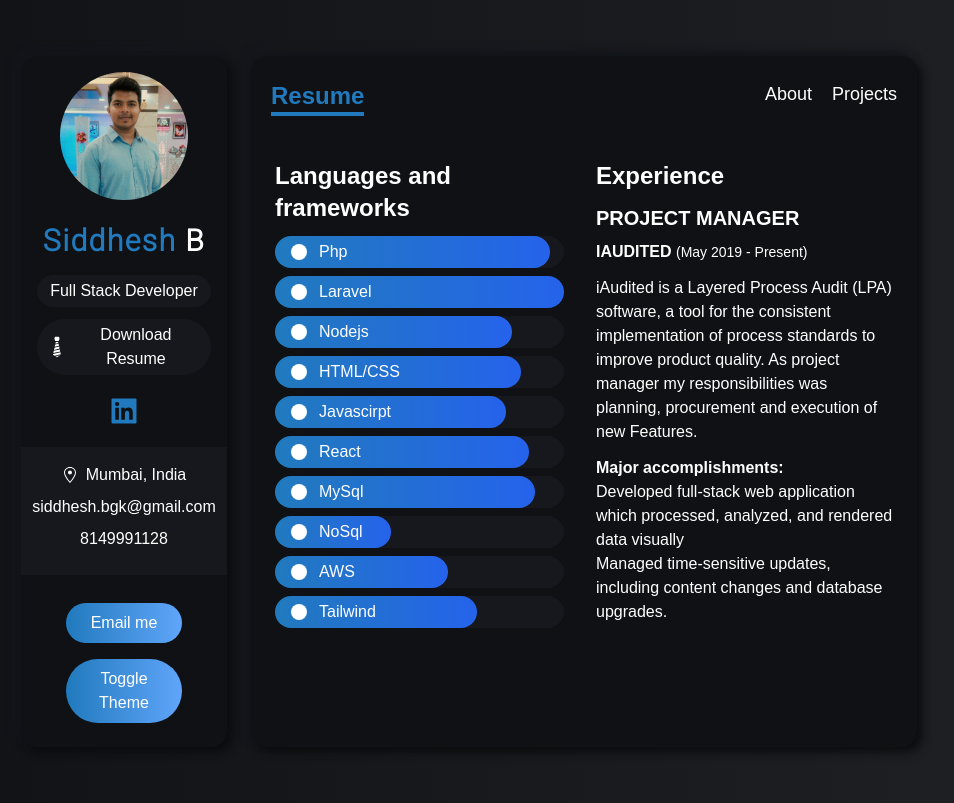
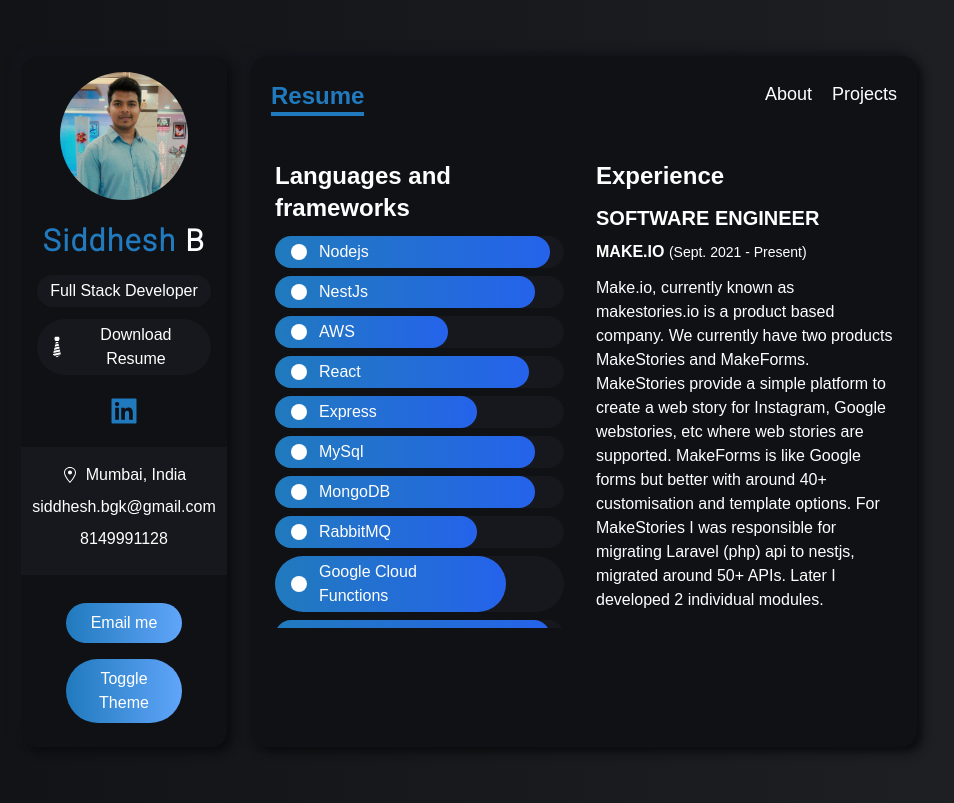
Before and after one commit to siddheshx/portfolio, a Next.js app: page /resume in a window 1280 px wide. Shown: the whole page, without its empty margins (171-1125 px from the left). Built offline with nearby package versions, Linux system fonts and the light colour scheme.

Commit message:
updates 2022

```diff
--- a/components/ProjectCard.tsx
+++ b/components/ProjectCard.tsx
@@ -66,17 +66,6 @@
                 />
 
               </motion.div>
-              <motion.div
-                variants={fadeInUp} className="flex justify-center my-4 space-x-3">
-                <a
-                  href={deployed_url}
-                  className="flex items-center px-4 py-2 space-x-3 text-lg bg-gray-200 dark:bg-dark-200"
-                  target="_blank"
-                  rel="noreferrer"
-                >
-                  <AiFillProject /> <span>Project</span>
-                </a>
-              </motion.div>
             </motion.div>
 
             <motion.div
--- a/components/Sidebar.tsx
+++ b/components/Sidebar.tsx
@@ -35,7 +35,7 @@
                 B
             </h3>
             <p className="px-2 py-1 my-3 bg-gray-200 rounded-full dark:bg-dark-200">Full Stack Developer</p>
-            <a className="flex items-center justify-center px-2 py-1 my-3 bg-gray-200 rounded-full dark:bg-dark-200" href="/assets/siddhesh_bgk_2021.pdf" download="siddhesh_bgk_2021">
+            <a className="flex items-center justify-center px-2 py-1 my-3 bg-gray-200 rounded-full dark:bg-dark-200" href="/assets/siddhesh_bgk_2022.pdf" download="siddhesh_bgk_2022">
                 <GiTie className="w-6 h-6" /> Download Resume
             </a>
             <div className="flex justify-around w-9/12 mx-auto my-5 text-green md:w-full">
--- a/data.ts
+++ b/data.ts
@@ -27,7 +27,7 @@
   {
     Icon: MdDeveloperMode,
     title: "Competitive Coder",
-    about: "A seasoned problem solver at <b>Project Euler</b> and <b>HackerRank</b>.",
+    about: "A seasoned problem solver at <b>Project Euler</b>, <b>HackerRank</b> and <b>LeetCode</b>.",
   },
   {
     Icon: AiOutlineAntDesign,
@@ -46,6 +46,51 @@
 export const languages: Skill[] = [
   {
     Icon: BsCircleFill,
+    name: "Nodejs",
+    level: "95",
+  },
+  {
+    Icon: BsCircleFill,
+    name: "NestJs",
+    level: "90",
+  },
+  {
+    Icon: BsCircleFill,
+    name: "AWS",
+    level: "60",
+  },
+  {
+    Icon: BsCircleFill,
+    name: "React",
+    level: "88",
+  },
+  {
+    Icon: BsCircleFill,
+    name: "Express",
+    level: "70",
+  },
+  {
+    Icon: BsCircleFill,
+    name: "MySql",
+    level: "90",
+  },
+  {
+    Icon: BsCircleFill,
+    name: "MongoDB",
+    level: "90",
+  },
+  {
+    Icon: BsCircleFill,
+    name: "RabbitMQ",
+    level: "70",
+  },
+  {
+    Icon: BsCircleFill,
+    name: "Google Cloud Functions",
+    level: "80",
+  },
+  {
+    Icon: BsCircleFill,
     name: "Php",
     level: "95",
   },
@@ -56,11 +101,6 @@
   },
   {
     Icon: BsCircleFill,
-    name: "Nodejs",
-    level: "82",
-  },
-  {
-    Icon: BsCircleFill,
     name: "HTML/CSS",
     level: "85",
   },
@@ -68,26 +108,6 @@
     Icon: BsCircleFill,
     name: "Javascirpt",
     level: "80",
-  },
-  {
-    Icon: BsCircleFill,
-    name: "React",
-    level: "88",
-  },
-  {
-    Icon: BsCircleFill,
-    name: "MySql",
-    level: "90",
-  },
-  {
-    Icon: BsCircleFill,
-    name: "NoSql",
-    level: "40",
-  },
-  {
-    Icon: BsCircleFill,
-    name: "AWS",
-    level: "60",
   },
   {
     Icon: BsCircleFill,
@@ -102,6 +122,16 @@
   {
     Icon: BsCircleFill,
     name: "Redis",
+    level: "70",
+  },
+  {
+    Icon: BsCircleFill,
+    name: "Clickhouse",
+    level: "48",
+  },
+  {
+    Icon: BsCircleFill,
+    name: "AWS Athena",
     level: "70",
   },
 ];
@@ -120,7 +150,7 @@
   {
     Icon: BsCircleFill,
     name: "Docker",
-    level: "55",
+    level: "85",
   },
   {
     Icon: BsCircleFill,
--- a/pages/index.tsx
+++ b/pages/index.tsx
@@ -20,8 +20,12 @@
         </title>
       </Head>
       <div className="my-3 text-base font-medium">
-        Dedicated and efficient full stack developer with with 3+ years of experience building applications with a variety of tools, languages, and frameworks. Excels in learning new technologies and applying them to develop clean and well-structured code. Experienced at working on projects at all stages of the Software Development Life Cycle (SDLC) from idea to
-        development to delivering the completed product.
+      Dedicated	 and	 efficient	 software	 engineer with	 4+	 years	 of
+      experience	 building	 applications	 with	 a	 variety	 of	 tools,	 languages,	 and
+      frameworks.	 Excels	 in	 learning	 new	 technologies	 and	 applying	 them	 to
+      develop clean	and	well-structured	code.	Experienced	at	working	on	projects
+      at	 all	 stages	of	the	 Software	 Development	 Life	 Cycle	 (SDLC)	from	 idea	 to
+      development	to	delivering	the	completed	product.
       </div>
       <div
         className="flex-grow p-4 mt-5 bg-gray-400 dark:bg-dark-100"
--- a/pages/resume.tsx
+++ b/pages/resume.tsx
@@ -45,8 +45,51 @@
 
                     <h5 className="my-3 text-2xl font-bold">Experience</h5>
                     <div>
+                        <h5 className="my-2 text-xl font-bold">SOFTWARE	ENGINEER</h5>
+                        <p className="font-semibold">MAKE.IO <span className="text-sm font-light">(Sept. 2021 - Present)</span></p>
+                        <p className="my-3">Make.io, currently known as makestories.io is a product
+based company. We currently have two products
+MakeStories and MakeForms. MakeStories provide a
+simple	platform	to	create	a	web	story	for	Instagram,	Google
+webstories, etc where web stories are supported.
+MakeForms	is	like	Google forms	but	better	with	around	40+
+customisation	and	template	options.
+For MakeStories I was responsible for migrating Laravel
+(php) api to nestjs, migrated around 50+ APIs. Later I
+developed	2	individual	modules.</p><p className="my-3">
+For MakeForms handled setup, deployment and
+integration of elasticsearch. Created api related to form
+responses for ag-grid which is advance high performace
+react	table.	Handled	various	integration	from	google	sheet
+to	Mailchimp</p>
+                        <h3 className="font-semibold">Major accomplishments:</h3>
+                        <ul className="list-outside">
+                            <li>
+                                Developed full-stack web application which
+                                processed, analyzed, and rendered data visually
+                            </li>
+                            <li>
+                                Managed time-sensitive updates, including
+                                content changes and database upgrades.
+                            </li>
+                            <li>
+                                Planned, wrote, and debugged application
+                                features with complete accuracy.
+                            </li>
+                            <li>
+                                Successfully integrate Azure Active Directory, to
+                                implement Single Sign-On feature.
+                            </li>
+                            <li>
+                                90% of features were completed ahead of
+                                schedule.
+                            </li>
+                        </ul>
+                    </div>
+                    <hr />
+                    <div>
                         <h5 className="my-2 text-xl font-bold">PROJECT MANAGER</h5>
-                        <p className="font-semibold">IAUDITED <span className="text-sm font-light">(May 2019 - Present)</span></p>
+                        <p className="font-semibold">IAUDITED <span className="text-sm font-light">(May 2019 - Sept. 2021)</span></p>
                         <p className="my-3">iAudited is a Layered Process Audit (LPA) software, a tool
                             for the consistent implementation of process standards to
                             improve product quality. As project manager my
@@ -128,7 +171,7 @@
                     <h5 className="my-3 text-2xl font-bold">Education</h5>
                     <div>
                         <h5 className="my-2 text-xl font-bold">BCA</h5>
-                        <p className="font-light">Indira Gandhi National Open University (IGNOU)</p>
+                        <p className="font-light">Amrita Vishwa Vidyapeetham (2nd Year)</p>
                     </div>
                     <hr />
                     <div>
```
Also changed, not shown: 2 other files (tests, documents, lock files or other folders).
